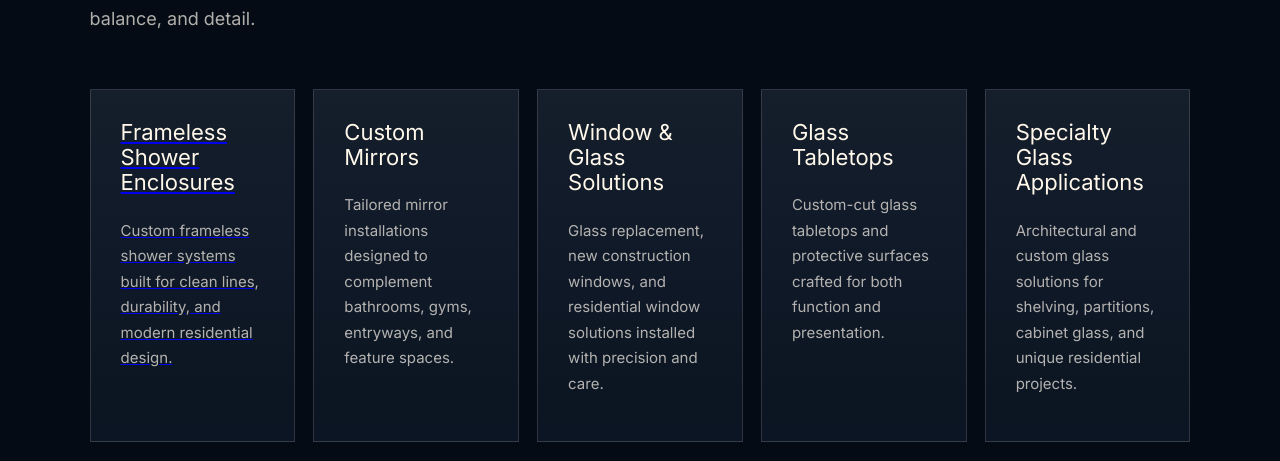
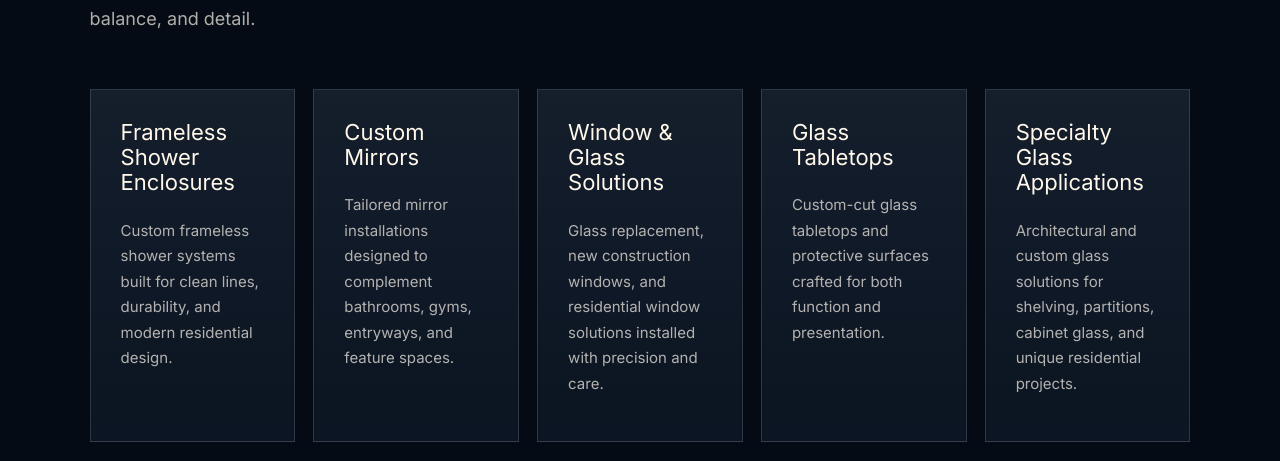
Before and after one commit to James-1942/fulcrum-glass-site, a React (Vite) app: page / in a window 1280 px wide. Shown: the part 1349-1810 px from the top of the page. Built offline with nearby package versions, Linux system fonts and the light colour scheme.

Commit message:
Update App.css

```diff
--- a/src/App.css
+++ b/src/App.css
@@ -243,6 +243,22 @@ background-image:
     #07111f;
 }
 
+.fg-service-link {
+  display: block;
+  height: 100%;
+  color: inherit;
+  text-decoration: none;
+}
+
+.fg-service-card {
+  transition: transform 0.25s ease, border-color 0.25s ease, background 0.25s ease;
+}
+
+.fg-service-card:hover {
+  transform: translateY(-6px);
+  border-color: rgba(185, 151, 98, 0.55);
+}
+
 .fg-service-card span {
   display: block;
   color: #fff8eb;
```
